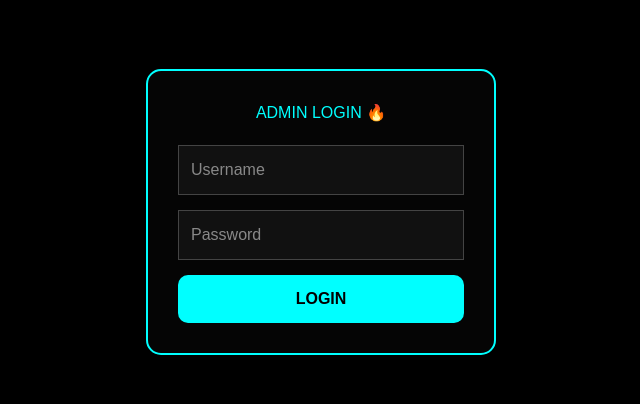
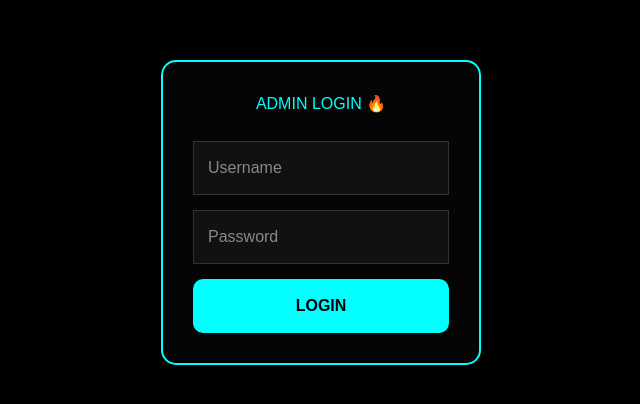
Before and after one commit to sidcomani-rgb/mychoiceplay, a Next.js app: page /admin-login in a window 1280 px wide. Shown: the part 188-592 px from the top of the page, without its empty margins (319-959 px from the left). Built offline with nearby package versions, Linux system fonts and the light colour scheme.

Commit message:
secure admin login

```diff
--- a/app/admin-login/page.tsx
+++ b/app/admin-login/page.tsx
@@ -9,11 +9,11 @@ export default function AdminLoginPage() {
   const [username, setUsername] = useState("");
   const [password, setPassword] = useState("");
 
+  const ADMIN_USERNAME = "maniadmin";
+  const ADMIN_PASSWORD = "mani2026";
+
   const login = () => {
-    if (
-      username === "maniadmin" &&
-      password === "mani2026"
-    ) {
+    if (username === ADMIN_USERNAME && password === ADMIN_PASSWORD) {
       localStorage.setItem("adminLoggedIn", "true");
       alert("ADMIN LOGIN SUCCESS ✅");
       router.push("/admin");
@@ -23,80 +23,70 @@ export default function AdminLoginPage() {
   };
 
   return (
-    <div
-      style={{
-        minHeight: "100vh",
-        background: "#000",
-        color: "white",
-        display: "flex",
-        justifyContent: "center",
-        alignItems: "center",
-      }}
-    >
-      <div
-        style={{
-          width: "350px",
-          padding: "30px",
-          border: "2px solid cyan",
-          borderRadius: "15px",
-          background: "#050505",
-        }}
-      >
-        <h1
-          style={{
-            color: "#00ffff",
-            textAlign: "center",
-            marginBottom: "20px",
-          }}
-        >
-          ADMIN LOGIN 🔥
-        </h1>
+    <div style={styles.page}>
+      <div style={styles.box}>
+        <h2 style={styles.title}>ADMIN LOGIN 🔥</h2>
 
         <input
           placeholder="Username"
           value={username}
           onChange={(e) => setUsername(e.target.value)}
-          style={{
-            width: "100%",
-            padding: "12px",
-            marginBottom: "15px",
-            background: "#111",
-            color: "white",
-            border: "1px solid #444",
-          }}
+          style={styles.input}
         />
 
         <input
+          placeholder="Password"
           type="password"
-          placeholder="Password"
           value={password}
           onChange={(e) => setPassword(e.target.value)}
-          style={{
-            width: "100%",
-            padding: "12px",
-            marginBottom: "15px",
-            background: "#111",
-            color: "white",
-            border: "1px solid #444",
-          }}
+          style={styles.input}
         />
 
-        <button
-          onClick={login}
-          style={{
-            width: "100%",
-            padding: "12px",
-            background: "cyan",
-            color: "black",
-            fontWeight: "bold",
-            border: "none",
-            borderRadius: "10px",
-            cursor: "pointer",
-          }}
-        >
+        <button onClick={login} style={styles.button}>
           LOGIN
         </button>
       </div>
     </div>
   );
 }
+
+const styles: any = {
+  page: {
+    background: "black",
+    minHeight: "100vh",
+    display: "flex",
+    justifyContent: "center",
+    alignItems: "center",
+    color: "white",
+  },
+  box: {
+    width: "320px",
+    border: "2px solid cyan",
+    borderRadius: "15px",
+    padding: "30px",
+    background: "#050505",
+  },
+  title: {
+    color: "cyan",
+    textAlign: "center",
+    marginBottom: "25px",
+  },
+  input: {
+    width: "100%",
+    padding: "14px",
+    marginBottom: "15px",
+    background: "#111",
+    color: "white",
+    border: "1px solid #333",
+  },
+  button: {
+    width: "100%",
+    padding: "15px",
+    background: "cyan",
+    color: "black",
+    border: "none",
+    borderRadius: "10px",
+    fontWeight: "bold",
+    cursor: "pointer",
+  },
+};
```
